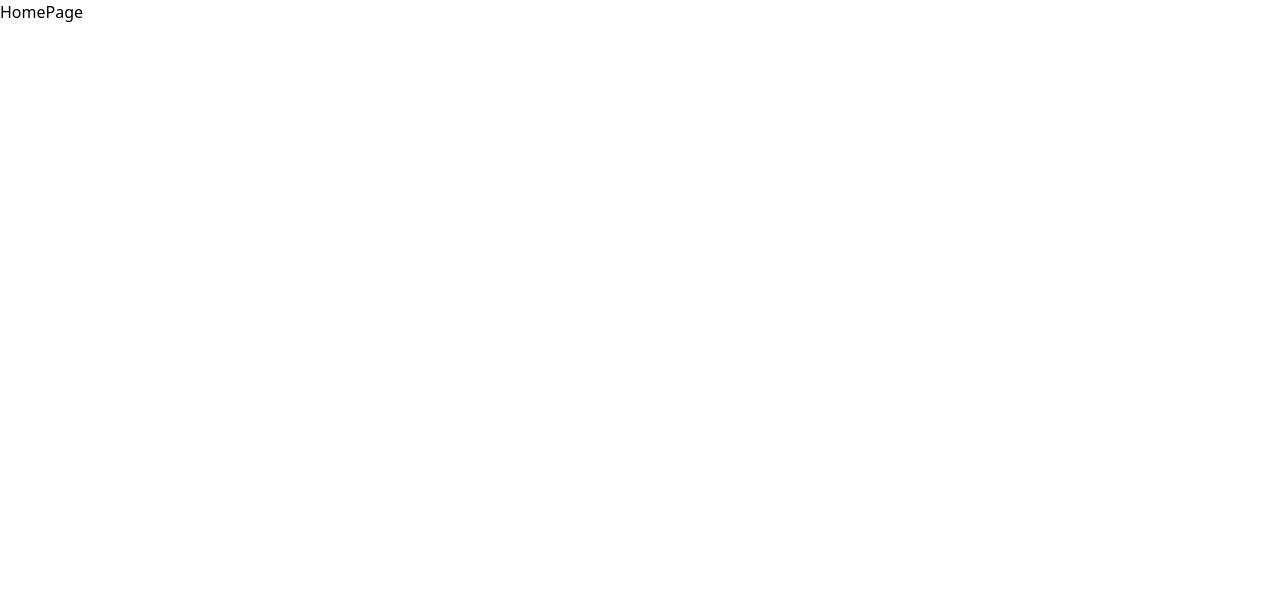
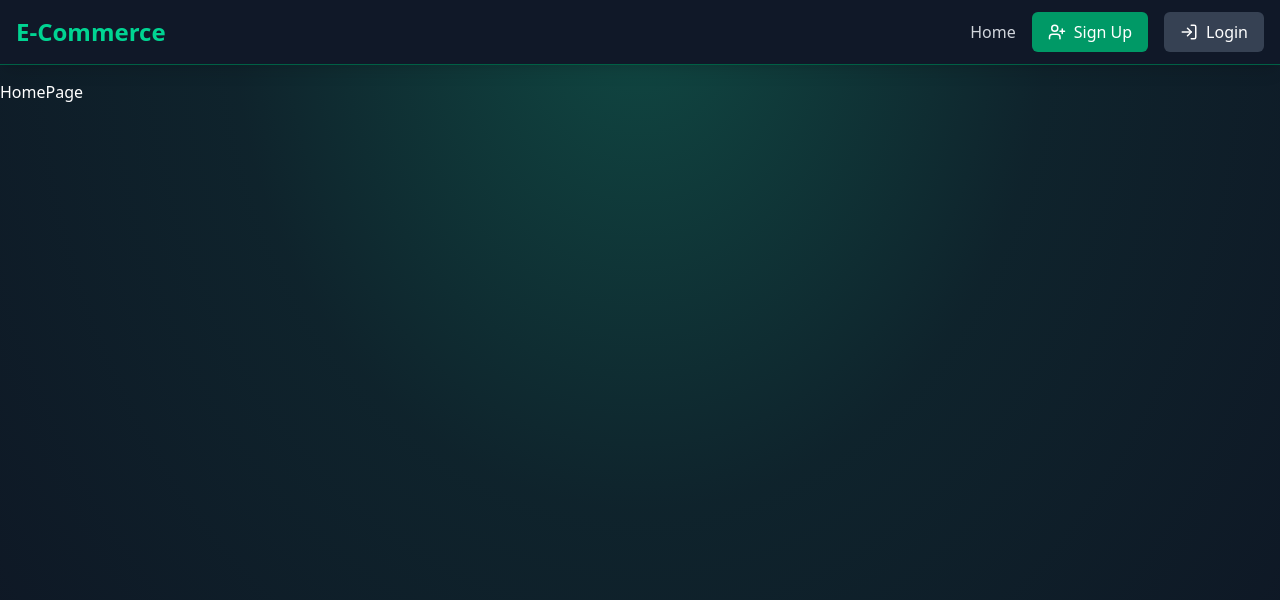
Before and after one commit to nesarikartejas10/E-Commerce-Store-and-Admin-Dashboard, a React app in the folder frontend/: page / in a window 1280 px wide. Shown: the top 600 px of the page. Built offline with nearby package versions, Linux system fonts and the light colour scheme; the HTML template or start-up script is replaced by a standard one.

Commit message:
create navbar and add styles

```diff
--- a/frontend/package.json
+++ b/frontend/package.json
@@ -11,6 +11,7 @@
   },
   "dependencies": {
     "@tailwindcss/vite": "^4.1.18",
+    "lucide-react": "^0.563.0",
     "react": "^19.2.0",
     "react-dom": "^19.2.0",
     "react-router-dom": "^7.13.0",
--- a/frontend/src/App.jsx
+++ b/frontend/src/App.jsx
@@ -2,15 +2,25 @@
 import HomePage from "./pages/HomePage";
 import SignUpPage from "./pages/SignUpPage";
 import LoginPage from "./pages/LoginPage";
+import Navbar from "./components/Navbar";
 
 function App() {
   return (
-    <div>
-      <Routes>
-        <Route path="/" element={<HomePage />} />
-        <Route path="/signup" element={<SignUpPage />} />
-        <Route path="/login" element={<LoginPage />} />
-      </Routes>
+    <div className="min-h-screen bg-gray-900 text-white relative overflow-hidden">
+      {/* Background Gradient */}
+      <div className="absolute inset-0 overflow-hidden">
+        <div className="absolute inset-0">
+          <div className="absolute top-0 left-1/2 -translate-x-1/2 w-full h-full bg-[radial-gradient(ellipse_at_top,rgba(16,185,129,0.3)_0%,rgba(10,80,60,0.2)_45%,rgba(0,0,0,0.1)_100%)]" />
+        </div>
+      </div>
+      <div className="relative z-50 pt-20">
+        <Navbar />
+        <Routes>
+          <Route path="/" element={<HomePage />} />
+          <Route path="/signup" element={<SignUpPage />} />
+          <Route path="/login" element={<LoginPage />} />
+        </Routes>
+      </div>
     </div>
   );
 }
--- /dev/null
+++ b/frontend/src/components/Navbar.jsx
@@ -0,0 +1,81 @@
+import { ShoppingCart, UserPlus, LogIn, LogOut, Lock } from "lucide-react";
+import { Link } from "react-router-dom";
+
+const Navbar = () => {
+  const user = false;
+  const isAdmin = false;
+  return (
+    <header className="fixed top-0 left-0 w-full bg-gray-900 bg-opacity-90 backdrop-blur-md shadow-lg z-40 transition-all duration-300 border-b border-emerald-800">
+      <div className="container mx-auto px-4 py-3">
+        <div className="flex flex-wrap justify-between items-center">
+          <Link
+            to="/"
+            className="text-2xl font-bold text-emerald-400 items-center space-x-2 flex"
+          >
+            E-Commerce
+          </Link>
+
+          <nav className="flex flex-wrap items-center gap-4">
+            <Link
+              to="/"
+              className="text-gray-300 hover:text-emerald-400 transition duration-300
+					 ease-in-out"
+            >
+              Home
+            </Link>
+            {user && (
+              <Link
+                to="/cart"
+                className="relative group text-gray-300 hover:text-emerald-400 transition duration-300 ease-in-out"
+              >
+                <ShoppingCart
+                  className="inline-block mr-1 group-hover:text-emerald-400"
+                  size={20}
+                />
+                <span className="hidden sm:inline">Cart</span>
+                <span className="absolute -top-2 -left-2 bg-emerald-500 text-white rounded-full px-2 py-0.5 text-xs group-hover:bg-emerald-400 transition duration-300 ease-in-out">
+                  3
+                </span>
+              </Link>
+            )}
+            {isAdmin && (
+              <Link
+                className="bg-emerald-700 hover:bg-emerald-600 text-white px-3 py-1 rounded-md font-medium transition duration-300 ease-in-out flex items-center"
+                to="/secret-dashboard"
+              >
+                <Lock className="inline-block mr-1" size={18} />
+                <span className="hidden sm:inline">Dashboard</span>
+              </Link>
+            )}
+
+            {user ? (
+              <button className="bg-gray-700 hover:bg-gray-600 text-white py-2 px-4 rounded-md flex items-center transition duration-300 ease-in-out">
+                <LogOut size={18} />
+                <span className="hidden sm:inline ml-2">Log Out</span>
+              </button>
+            ) : (
+              <>
+                <Link
+                  to="/signup"
+                  className="bg-emerald-600 hover:bg-emerald-700 text-white py-2 px-4 rounded-md flex items-center transition duration-300 ease-in-out"
+                >
+                  <UserPlus className="mr-2" size={18} />
+                  Sign Up
+                </Link>
+                <Link
+                  to="/login"
+                  className="bg-gray-700 hover:bg-gray-600 text-white py-2 px-4 rounded-md flex items-center transition duration-300 ease-in-out"
+                >
+                  <LogIn className="mr-2" size={18} />
+                  Login
+                </Link>
+              </>
+            )}
+          </nav>
+        </div>
+      </div>
+    </header>
+  );
+};
+
+export default Navbar;
```
Also changed, not shown: 1 other file (tests, documents, lock files or other folders).
